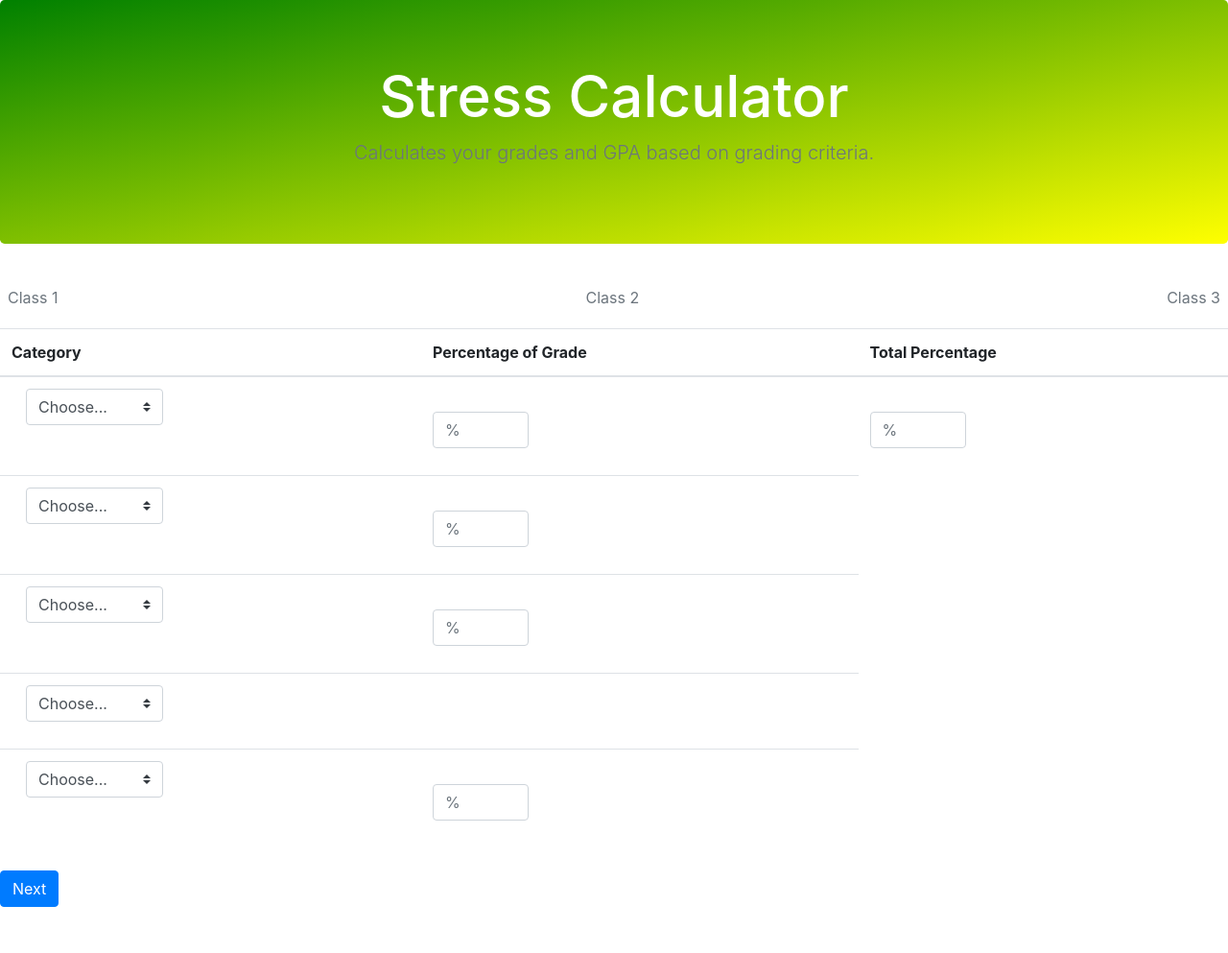
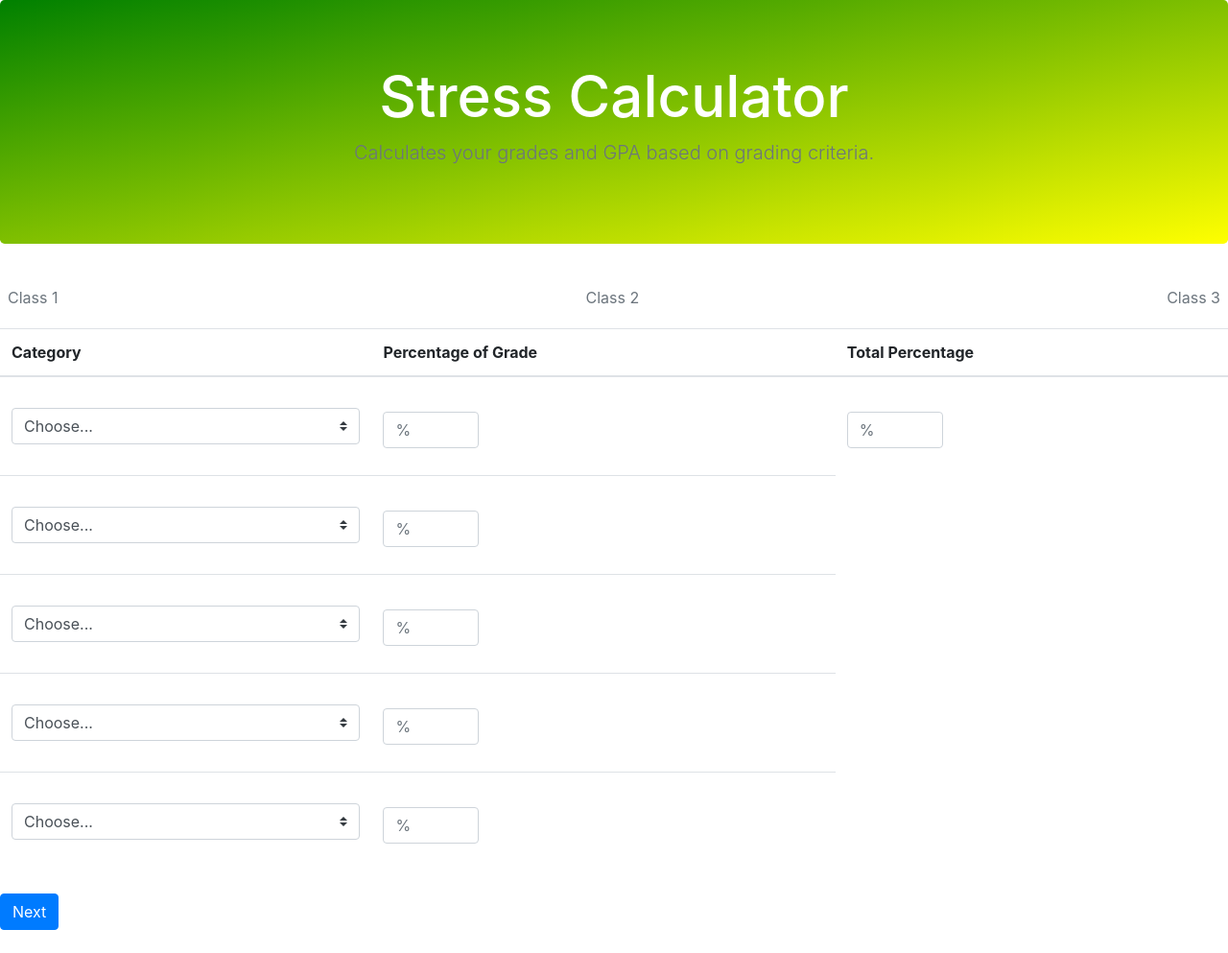
Before and after one commit to sarora324/grades, a Flask app: page / in a window 1280 px wide. Shown: the whole page at 96% size. Before the commit the page ends 945 px from the top, so only its background shows below. Run offline with Flask 2, Linux system fonts and the light colour scheme; some libraries are stand-ins or nearby versions.

Commit message:
Might Break -Ian

```diff
--- a/wimbeldon_serve/templates/homepage.html
+++ b/wimbeldon_serve/templates/homepage.html
@@ -14,22 +14,17 @@
 
   <body>
 
-
-
     <section class="jumbotron text-center">
       <div class="container">
         <h1 class="jumbotron-heading">Stress Calculator</h1>
         <p class="lead text-muted">Calculates your grades and GPA based on grading criteria.</p>
-
       </div>
     </section>
-
     <div class="nav-scroller py-1 mb-2">
       <nav class="nav d-flex justify-content-between">
         <a class="p-2 text-muted" href="#">Class 1</a>
         <a class="p-2 text-muted" href="#">Class 2</a>
         <a class="p-2 text-muted" href="#">Class 3</a>
-
       </nav>
     </div>
     <table class="table">
@@ -38,13 +33,12 @@
       <th scope="col">Category</th>
       <th scope="col">Percentage of Grade</th>
       <th scope="col">Total Percentage</th>
-
     </tr>
     </thead>
     <tbody>
     <tr>
-      <th scope="row">  <div class="col-md-5 mb-3">
-
+      <td>
+        <div>
                 <select class="custom-select d-block w-100" id="category" required="">
                   <option value="">Choose...</option>
                   <option>Exams</option>
@@ -54,7 +48,8 @@
                 <div class="invalid-feedback">
                   Please select a valid category.
                 </div>
-          </div></th>
+          </div>
+        </td>
       <td>
          <form>
                 <div class="form-group">
@@ -67,13 +62,13 @@
                 <div class="form-group">
                   <label for="exampleFormControlInput1"></label>
                   <input type="email" class="form-control" id="exampleFormControlInput1" placeholder="%">
-                </div></td>
+                </div>
+              </td>
               </form>
-
     </tr>
     <tr>
-      <th scope="row">  <div class="col-md-5 mb-3">
-
+      <td>
+        <div>
                 <select class="custom-select d-block w-100" id="category" required="">
                   <option value="">Choose...</option>
                   <option>Exams</option>
@@ -83,7 +78,8 @@
                 <div class="invalid-feedback">
                   Please select a valid category.
                 </div>
-          </div></th>
+          </div>
+        </td>
       <td>
         <form method="POST">
           <div class="form-group">
@@ -93,8 +89,8 @@
         </form>
     </tr>
     <tr>
-      <th scope="row">  <div class="col-md-5 mb-3">
-
+      <td>
+        <div>
                 <select class="custom-select d-block w-100" id="category" required="">
                   <option value="">Choose...</option>
                   <option>Exams</option>
@@ -104,18 +100,20 @@
                 <div class="invalid-feedback">
                   Please select a valid category.
                 </div>
-          </div></th>
+          </div>
+        </td>
       <td>
         <form>
           <div class="form-group">
             <label for="exampleFormControlInput1"></label>
             <input type="email" class="form-control" id="exampleFormControlInput1" placeholder="%">
-          </div></td>
+          </div>
+        </td>
         </form>
-
-    </tr>  <tr>
-        <th scope="row">  <div class="col-md-5 mb-3">
-
+    </tr>
+    <tr>
+        <td>
+          <div>
                   <select class="custom-select d-block w-100" id="category" required="">
                     <option value="">Choose...</option>
                     <option>Exams</option>
@@ -125,17 +123,21 @@
                   <div class="invalid-feedback">
                     Please select a valid category.
                   </div>
-            </div></th>
+            </div>
+          </td>
         <td>
           <form>
                   <div class="form-group">
                     <label for="exampleFormControlInput1"></label>
-                  </div></td>
-                </form></td>
-
-      </tr>  <tr>
-          <th scope="row">  <div class="col-md-5 mb-3">
-
+                    <input type="email" class="form-control" id="exampleFormControlInput1" placeholder="%">
+                  </div>
+                </td>
+                </form>
+              </td>
+      </tr>
+      <tr>
+          <td>
+            <div>
                     <select class="custom-select d-block w-100" id="category" required="">
                       <option value="">Choose...</option>
                       <option>Exams</option>
@@ -145,14 +147,17 @@
                     <div class="invalid-feedback">
                       Please select a valid category.
                     </div>
-              </div></th>
+              </div>
+            </td>
           <td>
              <form>
                     <div class="form-group">
                       <label for="exampleFormControlInput1"></label>
                       <input type="email" class="form-control" id="exampleFormControlInput1" placeholder="%">
-                    </div></td>
-                  </form></td>
+                    </div>
+                  </td>
+                  </form>
+                </td>
 
         </tr>
     </tr>
--- a/wimbeldon_serve/templates/mystyle.css
+++ b/wimbeldon_serve/templates/mystyle.css
@@ -12,3 +12,6 @@
    color: white;
 
 }
+.table td{
+  vertical-align: middle;
+}
```
